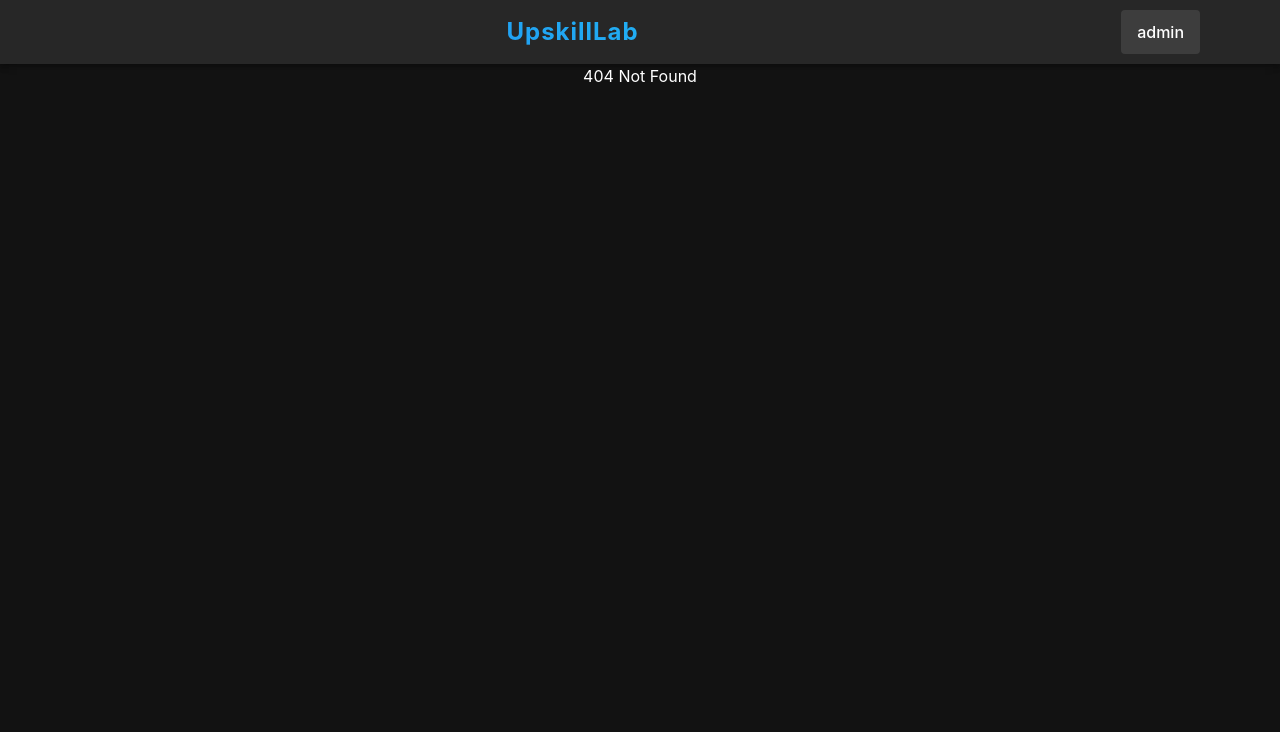
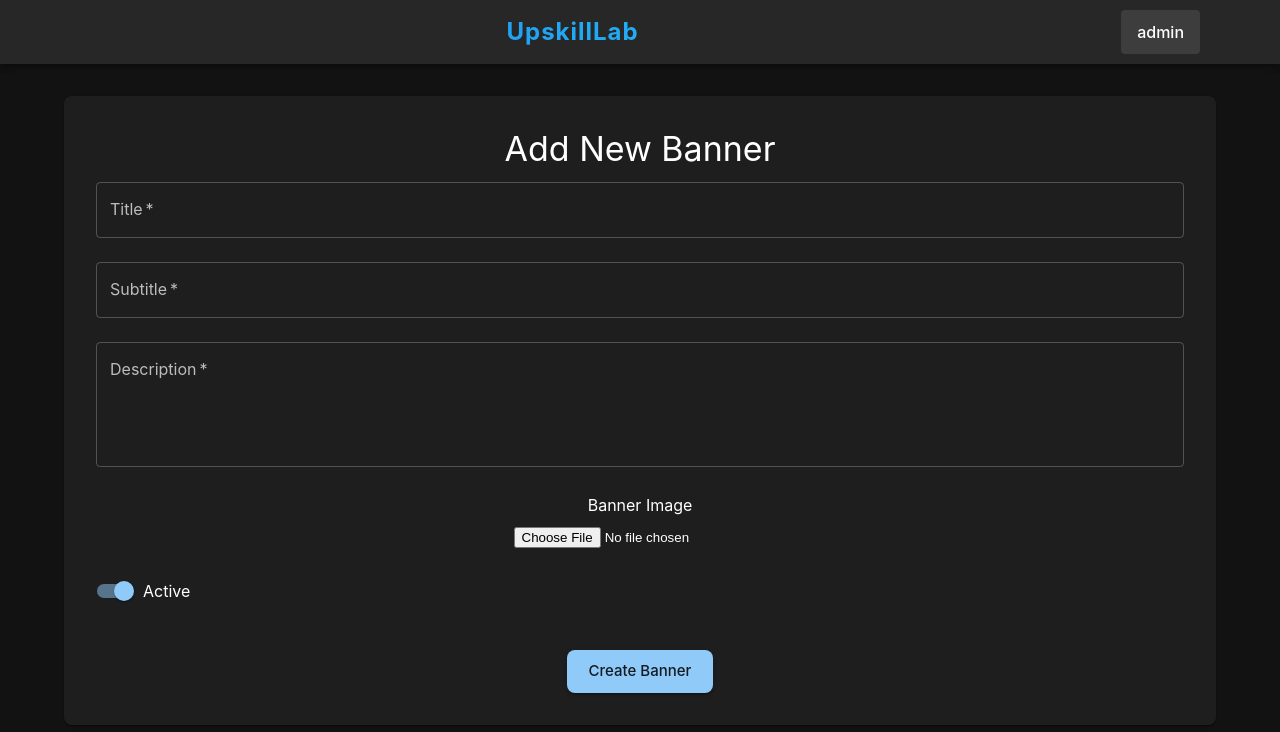
Before and after one commit to namanpy/upskill-admin, a React (Create React App) app: page /banners/add in a window 1280 px wide. Before the commit this address had no page. Shown: the top 732 px of the page. Built offline with nearby package versions, Linux system fonts and the light colour scheme; sample sign-in values are in the browser's storage; some icons are missing.

Commit message:
first banner add and create done

```diff
--- a/src/App.tsx
+++ b/src/App.tsx
@@ -23,6 +23,8 @@
 import BatchAdd from "./pages/batches/batches-add";
 import { LocalizationProvider } from "@mui/x-date-pickers";
 import { AdapterDateFns } from "@mui/x-date-pickers/AdapterDateFnsV3";
+import BannerList from './pages/banners/banner-list';
+import BannerAdd from './pages/banners/banner-add';
 
 const queryClient = new QueryClient();
 
@@ -152,6 +154,22 @@
               }
             />
 
+            <Route
+              path="/banners/add"
+              element={
+                <ProtectedRoute>
+                  <BannerAdd />
+                </ProtectedRoute>
+              }
+            />
+            <Route
+              path="/banners/list"
+              element={
+                <ProtectedRoute>
+                  <BannerList />
+                </ProtectedRoute>
+              }
+            />
             <Route path="*" element={<div>404 Not Found</div>} />
           </Routes>
         </div>
--- /dev/null
+++ b/src/common/index.ts
@@ -0,0 +1,7 @@
+import { Banner }  from './constants/banner.types'
+
+
+
+export type  {
+    Banner,
+}
--- a/src/components/sidebar.tsx
+++ b/src/components/sidebar.tsx
@@ -70,6 +70,16 @@
     ],
   },
   {
+    displayName: "banners",
+    route: "/banners",
+    icon: SchoolIcon,
+    subItems: [
+      { displayName: "All banners", route: "/banners/list" },
+      { displayName: "Add banners", route: "/banners/add" },
+    ],
+  },
+
+  {
     displayName: "Settings",
     route: "/settings",
     icon: SettingsIcon,
@@ -78,6 +88,7 @@
       { displayName: "Security", route: "/settings/security" },
     ],
   },
+
 ];
 
 const Sidebar = () => {
--- /dev/null
+++ b/src/pages/banners/banner-add.tsx
@@ -0,0 +1,137 @@
+// src/pages/banners/banner-add.tsx
+import React, { useState } from 'react';
+import {
+  Container,
+  Paper,
+  Typography,
+  Box,
+  TextField,
+  Button,
+  Switch,
+  FormControlLabel,
+  Alert,
+} from '@mui/material';
+import { useMutation } from '@tanstack/react-query';
+import { useNavigate } from 'react-router-dom';
+import { createBanner } from '../../repo/banners.api';
+
+const BannerAdd = () => {
+  const navigate = useNavigate();
+  const [formData, setFormData] = useState({
+    title: '',
+    subtitle: '',
+    description: '',
+    active: true,
+  });
+  const [imageFile, setImageFile] = useState<File | null>(null);
+  const [error, setError] = useState<string | null>(null);
+
+  const createBannerMutation = useMutation({
+    mutationFn: async () => {
+      const data = new FormData();
+      data.append('title', formData.title);
+      data.append('subtitle', formData.subtitle);
+      data.append('description', formData.description);
+      data.append('active', formData.active.toString());
+      if (imageFile) data.append('image', imageFile);
+
+      return createBanner(data);
+    },
+    onSuccess: () => {
+      navigate('/banners/list');
+    },
+    onError: (err: any) => {
+      setError(err.message || 'Failed to create banner');
+    },
+  });
+
+  const handleChange = (e: React.ChangeEvent<HTMLInputElement>) => {
+    const { name, value, type, checked } = e.target;
+    setFormData((prev) => ({
+      ...prev,
+      [name]: type === 'checkbox' ? checked : value,
+    }));
+  };
+
+  const handleFileChange = (e: React.ChangeEvent<HTMLInputElement>) => {
+    const file = e.target.files?.[0] || null;
+    setImageFile(file);
+  };
+
+  const handleSubmit = (e: React.FormEvent) => {
+    e.preventDefault();
+    createBannerMutation.mutate();
+  };
+
+  return (
+    <Container maxWidth="lg" sx={{ mt: 4, mb: 4 }}>
+      <Paper sx={{ p: 4, borderRadius: 2 }}>
+        <Typography variant="h4" gutterBottom>
+          Add New Banner
+        </Typography>
+
+        {createBannerMutation.isError && error && (
+          <Alert severity="error" sx={{ mb: 2 }}>
+            {error}
+          </Alert>
+        )}
+
+        <form onSubmit={handleSubmit}>
+          <Box sx={{ display: 'grid', gap: 3 }}>
+            <TextField
+              label="Title"
+              name="title"
+              value={formData.title}
+              onChange={handleChange}
+              required
+            />
+            <TextField
+              label="Subtitle"
+              name="subtitle"
+              value={formData.subtitle}
+              onChange={handleChange}
+              required
+            />
+            <TextField
+              label="Description"
+              name="description"
+              value={formData.description}
+              onChange={handleChange}
+              multiline
+              rows={4}
+              required
+            />
+            <Box>
+              <Typography variant="subtitle1" gutterBottom>
+                Banner Image
+              </Typography>
+              <input type="file" accept="image/*" onChange={handleFileChange} />
+            </Box>
+            <FormControlLabel
+              control={
+                <Switch
+                  checked={formData.active}
+                  onChange={handleChange}
+                  name="active"
+                />
+              }
+              label="Active"
+            />
+            <Box sx={{ mt: 2 }}>
+              <Button
+                type="submit"
+                variant="contained"
+                size="large"
+                disabled={createBannerMutation.isPending}
+              >
+                {createBannerMutation.isPending ? 'Creating...' : 'Create Banner'}
+              </Button>
+            </Box>
+          </Box>
+        </form>
+      </Paper>
+    </Container>
+  );
+};
+
+export default BannerAdd;
--- /dev/null
+++ b/src/pages/banners/banner-list.tsx
@@ -0,0 +1,65 @@
+// src/pages/banners/banner-list.tsx
+import React, { useEffect, useState } from 'react';
+import { Container, Paper, Typography, Table, TableBody, TableCell, TableHead, TableRow, CircularProgress } from '@mui/material';
+import { fetchBanners } from '../../repo/banners.api';
+import { Banner } from '../../common';
+
+
+const BannerList = () => {
+    const [banners, setBanners] = useState<Banner[]>([]);
+    const [loading, setLoading] = useState(true);
+    const [error, setError] = useState<string | null>(null);
+
+    useEffect(() => {
+      const getBanners = async () => {
+        try {
+          const data = await fetchBanners();
+          setBanners(data); // Now 'data' is directly the 'banners' array
+          setLoading(false);
+        } catch (err) {
+          setError('Failed to load banners');
+          setLoading(false);
+        }
+      };
+      getBanners();
+    }, []);
+
+    if (loading) return <CircularProgress sx={{ display: 'block', margin: 'auto' }} />;
+    if (error) return <Typography color="error" sx={{ textAlign: 'center' }}>{error}</Typography>;
+
+    return (
+      <Container maxWidth="lg" sx={{ mt: 4, mb: 4 }}>
+        <Paper sx={{ p: 4, borderRadius: 2 }}>
+          <Typography variant="h4" gutterBottom>
+            Banner List
+          </Typography>
+          <Table>
+            <TableHead>
+              <TableRow>
+                <TableCell>Title</TableCell>
+                <TableCell>Subtitle</TableCell>
+                <TableCell>Description</TableCell>
+                <TableCell>Image URL</TableCell>
+                <TableCell>Active</TableCell>
+              </TableRow>
+            </TableHead>
+            <TableBody>
+              {banners.map((banner) => (
+                <TableRow key={banner._id}>
+                  <TableCell>{banner.title}</TableCell>
+                  <TableCell>{banner.subtitle}</TableCell>
+                  <TableCell>{banner.description}</TableCell>
+                  <TableCell><a href={banner.imageUrl} target="_blank" rel="noopener noreferrer">View Image</a></TableCell>
+                  <TableCell>{banner.active ? 'Yes' : 'No'}</TableCell>
+                </TableRow>
+              ))}
+            </TableBody>
+          </Table>
+        </Paper>
+      </Container>
+    );
+  };
+
+//   export default BannerList;
+
+export default BannerList;
--- a/src/repo/api.ts
+++ b/src/repo/api.ts
@@ -633,6 +633,8 @@
 
     return response.json();
   }
+
+
 }
 
 export default new ApiClient("https://shark-app-ixo3s.ondigitalocean.app");
--- /dev/null
+++ b/src/repo/banners.api.ts
@@ -0,0 +1,29 @@
+import { Banner } from "../types/banner";
+
+const API_BASE_URL = 'https://shark-app-ixo3s.ondigitalocean.app';
+
+export const fetchBanners = async (): Promise<Banner[]> => {
+    try {
+      const response = await fetch(`${API_BASE_URL}/banners`);
+      if (!response.ok) throw new Error('Failed to fetch banners');
+      const data = await response.json();
+      return data.banners || []; // Return the 'banners' array from the response
+    } catch (error) {
+      console.error('Error fetching banners:', error);
+      throw error;
+    }
+  };
+
+  export const createBanner = async (formData: FormData): Promise<Banner> => {
+    try {
+      const response = await fetch(`${API_BASE_URL}/banners`, {
+        method: 'POST',
+        body: formData,
+      });
+      if (!response.ok) throw new Error('Failed to create banner');
+      return await response.json();
+    } catch (error) {
+      console.error('Error creating banner:', error);
+      throw error;
+    }
+  };
--- /dev/null
+++ b/src/types/banner.ts
@@ -0,0 +1,13 @@
+// src/repo/api.ts (or a new types file, e.g., src/types/banner.ts)
+export interface Banner {
+    _id: string;
+    createdAt: string;
+    updatedAt: string;
+    title: string;
+    subtitle: string;
+    description: string;
+    imageUrl: string;
+    youtubeUrl: string;
+    active: boolean;
+    __v: number;
+  }
```
Also changed, not shown: src/common/constants/banner.types.ts (added, +13 -0 lines).
